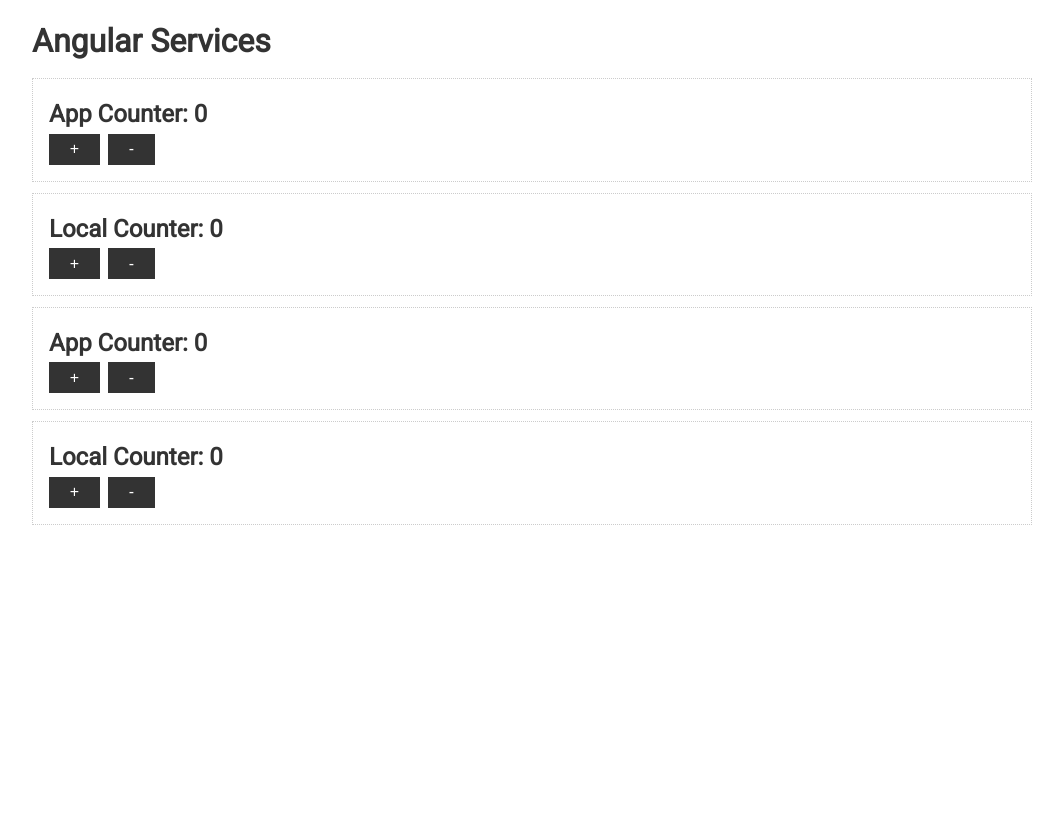
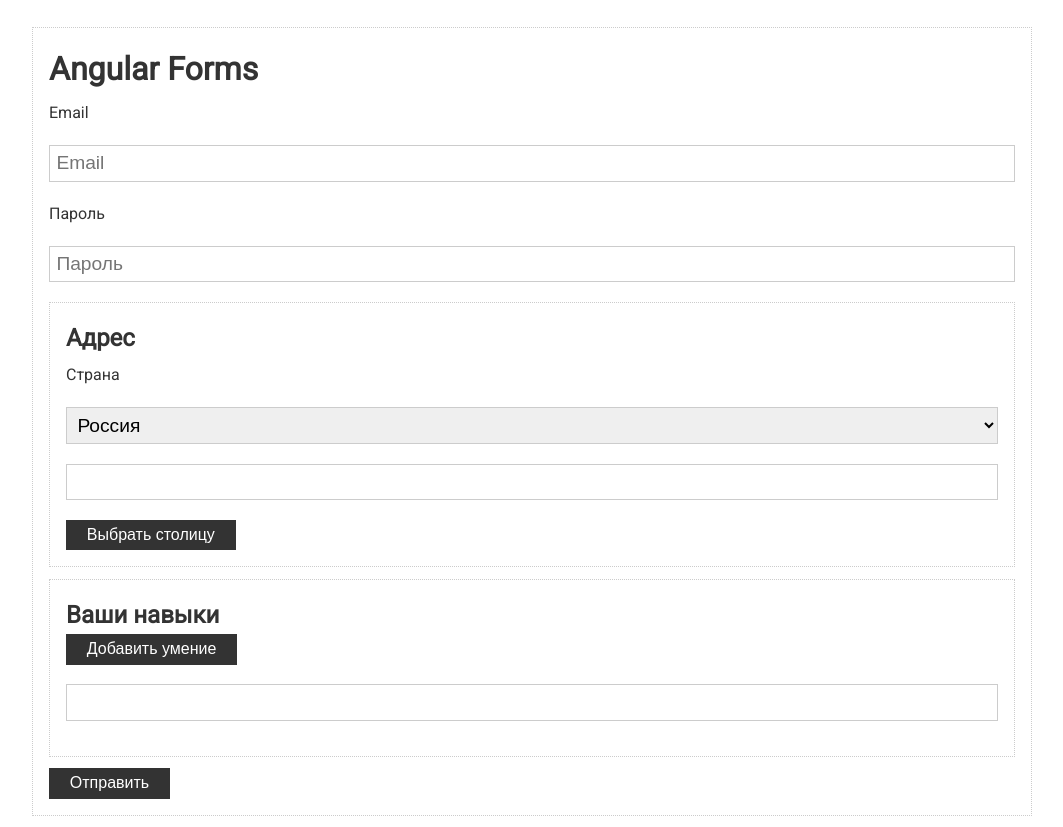
Before and after one commit to aleksander1802/angular-practice, an Angular app: page / in a window 1280 px wide. Shown: the whole page, without its empty margins (108-1171 px from the left). Before the commit the page ends 800 px from the top, so only its background shows below. Built offline with nearby package versions, Linux system fonts and the light colour scheme.

Commit message:
feat: start practice with form, added form template

```diff
--- a/package.json
+++ b/package.json
@@ -7,7 +7,7 @@
         "build": "ng build",
         "watch": "ng build --watch --configuration development",
         "test": "ng test",
-    "lint": "ng lint"
+        "lint": "ng lint --fix"
     },
     "private": true,
     "dependencies": {
--- a/src/app/app.component.html
+++ b/src/app/app.component.html
@@ -1,19 +1,48 @@
 <div class="container">
-    <h1>Angular Services</h1>
+    <form class="card" [formGroup]="form" (ngSubmit)="submit()">
+        <h1>Angular Forms</h1>
 
-    <div class="card">
-        <h2>App Counter: {{ appCounterService.counter }}</h2>
+        <div class="form-control">
+            <label [htmlFor]="">Email</label>
+            <input type="text" placeholder="Email" />
+            <div class="validation"></div>
+        </div>
 
-        <button class="btn" (click)="appCounterService.increase()">+</button>
-        <button class="btn" (click)="appCounterService.decrease()">-</button>
-    </div>
+        <div class="form-control">
+            <label [htmlFor]="">Пароль</label>
+            <input type="password" placeholder="Пароль" />
+            <div class="validation"></div>
+        </div>
 
-    <div class="card">
-        <h2>Local Counter: {{ localCounterService.counter }}</h2>
+        <div class="card">
+            <h2>Адрес</h2>
 
-        <button class="btn" (click)="localCounterService.increase()">+</button>
-        <button class="btn" (click)="localCounterService.decrease()">-</button>
-    </div>
+            <div class="form-control">
+                <label [htmlFor]="">Страна</label>
 
-    <app-counter></app-counter>
+                <select>
+                    <option value="ru">Россия</option>
+                    <option value="ua">Украина</option>
+                    <option value="by">Беларусь</option>
+                </select>
+            </div>
+
+            <div class="form-control">
+                <input type="text" />
+            </div>
+
+            <button class="btn" type="button">Выбрать столицу</button>
+        </div>
+
+        <div class="card">
+            <h2>Ваши навыки</h2>
+            <button class="btn" type="button">Добавить умение</button>
+            <div class="form-control">
+                <label [htmlFor]=""></label>
+                <input type="text" />
+            </div>
+        </div>
+
+        <button class="btn">Отправить</button>
+    </form>
 </div>
--- a/src/app/app.component.scss
+++ b/src/app/app.component.scss
@@ -1,9 +1,3 @@
 p {
     font-size: 1.5rem;
 }
-
-.wrap {
-    border: 1px solid blue;
-    margin: 1rem;
-    padding: 1rem;
-}
--- a/src/app/app.component.ts
+++ b/src/app/app.component.ts
@@ -1,16 +1,19 @@
-import { Component } from '@angular/core';
-import { AppCounterService } from './services/app-counter.service';
-import { LocalCounterService } from './services/local-counter.service';
+import { Component, OnInit } from '@angular/core';
+import { FormGroup } from '@angular/forms';
 
 @Component({
     selector: 'app-root',
     templateUrl: './app.component.html',
     styleUrls: ['./app.component.scss'],
-    providers: [LocalCounterService, AppCounterService],
 })
-export class AppComponent {
-    constructor(
-        public appCounterService: AppCounterService,
-        public localCounterService: LocalCounterService,
-    ) {}
+export class AppComponent implements OnInit {
+    form!: FormGroup;
+
+    ngOnInit() {
+        this.form = new FormGroup({});
+    }
+
+    submit() {
+        console.log('Form submited', this.form);
+    }
 }
--- a/src/app/counter/counter.component.html
+++ /dev/null
@@ -1,13 +0,0 @@
-<div class="card">
-    <h2>App Counter: {{ appCounterService.counter }}</h2>
-
-    <button class="btn" (click)="appCounterService.increase()">+</button>
-    <button class="btn" (click)="appCounterService.decrease()">-</button>
-</div>
-
-<div class="card">
-    <h2>Local Counter: {{ localCounterService.counter }}</h2>
-
-    <button class="btn" (click)="localCounterService.increase()">+</button>
-    <button class="btn" (click)="localCounterService.decrease()">-</button>
-</div>
--- a/src/app/counter/counter.component.ts
+++ /dev/null
@@ -1,16 +0,0 @@
-import { Component } from '@angular/core';
-import { AppCounterService } from '../services/app-counter.service';
-import { LocalCounterService } from '../services/local-counter.service';
-
-@Component({
-    selector: 'app-counter',
-    templateUrl: './counter.component.html',
-    styleUrls: ['./counter.component.scss'],
-    providers: [LocalCounterService],
-})
-export class CounterComponent {
-    constructor(
-        public appCounterService: AppCounterService,
-        public localCounterService: LocalCounterService,
-    ) {}
-}
--- a/src/app/services/app-counter.service.ts
+++ /dev/null
@@ -1,19 +0,0 @@
-import { Injectable } from '@angular/core';
-import { LogService } from './log.service';
-
-@Injectable({ providedIn: 'root' })
-export class AppCounterService {
-    counter = 0;
-
-    constructor(public logService: LogService) {}
-
-    increase() {
-        this.logService.log('increase counter');
-        this.counter += 1;
-    }
-
-    decrease() {
-        this.logService.log('decrease counter');
-        this.counter -= 1;
-    }
-}
--- a/src/app/services/local-counter.service.ts
+++ /dev/null
@@ -1,16 +0,0 @@
-import { Injectable } from '@angular/core';
-
-@Injectable({
-    providedIn: 'root',
-})
-export class LocalCounterService {
-    counter = 0;
-
-    increase() {
-        this.counter += 1;
-    }
-
-    decrease() {
-        this.counter -= 1;
-    }
-}
--- a/src/app/services/log.service.ts
+++ /dev/null
@@ -1,10 +0,0 @@
-import { Injectable } from '@angular/core';
-
-@Injectable({
-    providedIn: 'root',
-})
-export class LogService {
-    log(text: string) {
-        console.log(`Text ${text}`);
-    }
-}
```
Also changed, not shown: src/app/app.module.ts (+5 -6 lines), src/app/counter/counter.component.scss (deleted). Lines whose indentation alone changed are shown as unchanged.
